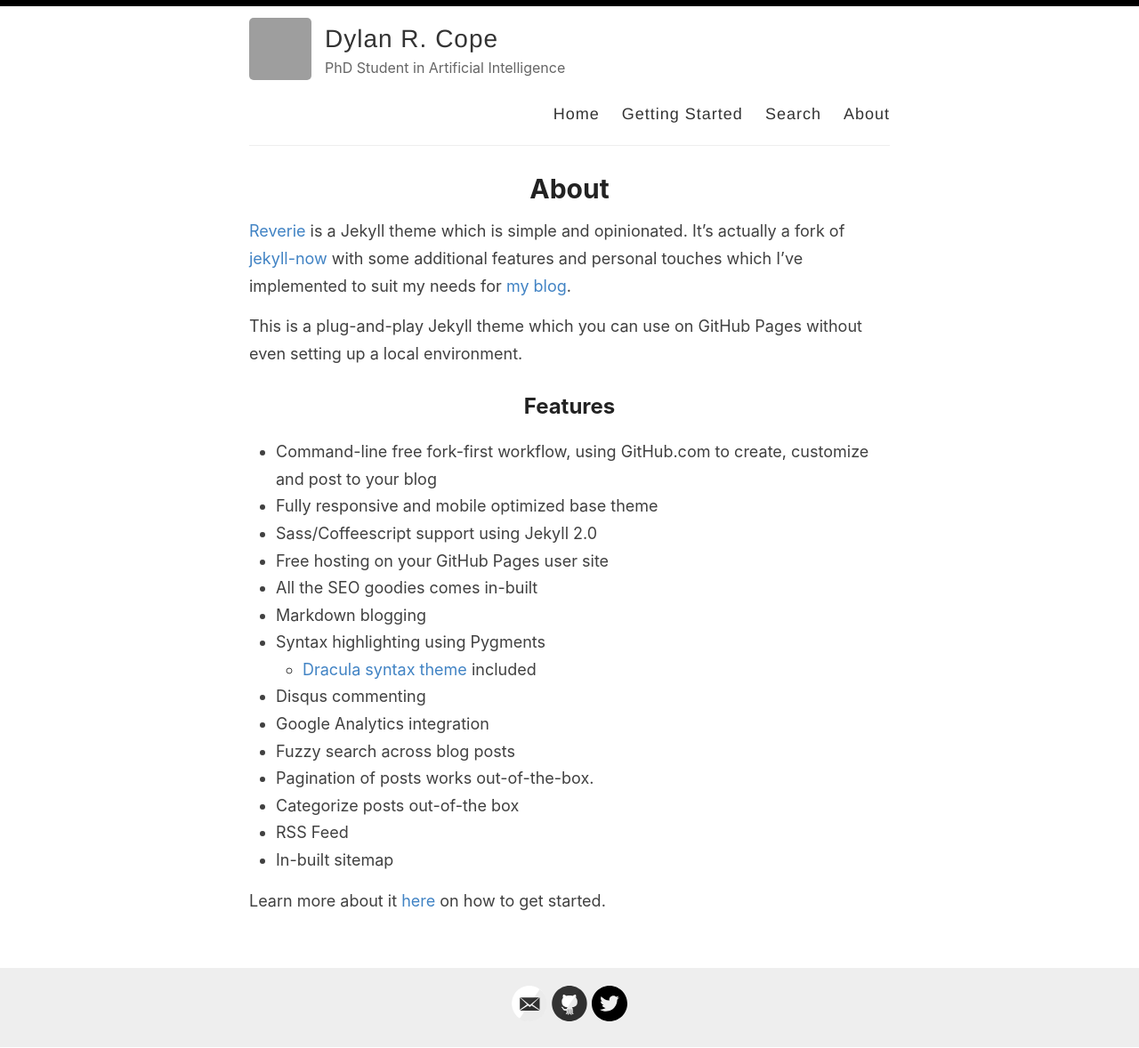
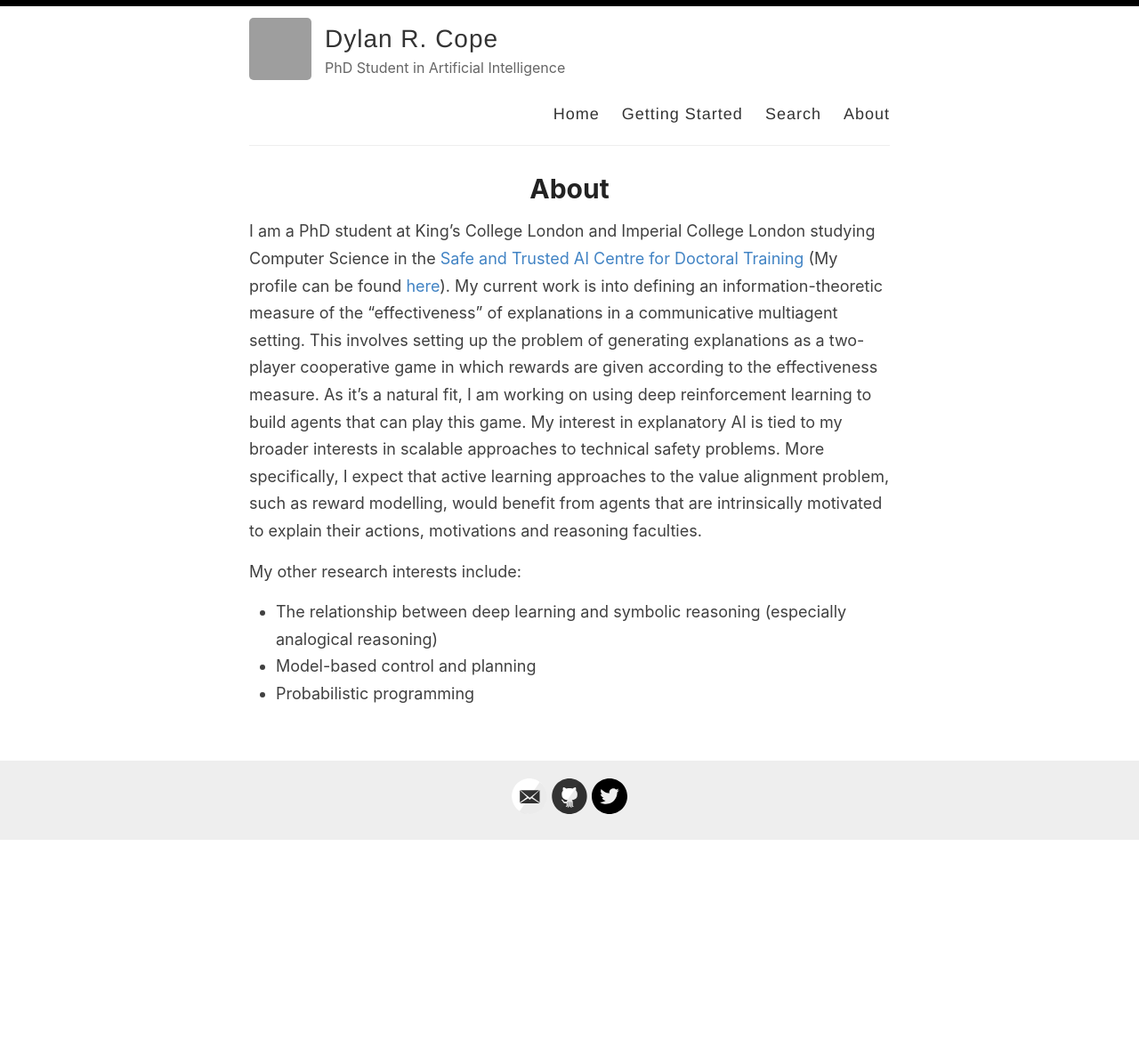
Before and after one commit to DylanCope/dylancope.github.io, a Jekyll site: the page built from _pages/about.md, in a window 1280 px wide. Shown: the whole page at 89% size. Built offline with Jekyll 4.4.1, drawn with Linux system fonts in a browser that asks for light colours; after the commit the page ends 945 px from its top, so only the background shows below that; grey boxes are pictures that could not be loaded.

Commit message:
Update about.md

```diff
--- a/_pages/about.md
+++ b/_pages/about.md
@@ -4,26 +4,10 @@
 permalink: /about/
 ---
 
-[Reverie](https://github.com/amitmerchant1990/reverie) is a Jekyll theme which is simple and opinionated. It's actually a fork of [jekyll-now](https://github.com/barryclark/jekyll-now) with some additional features and personal touches which I've implemented to suit my needs for [my blog](https://www.amitmerchant.com).
+I am a PhD student at King's College London and Imperial College London studying Computer Science in the [Safe and Trusted AI Centre for Doctoral Training](https://safeandtrustedai.org) (My profile can be found [here](https://safeandtrustedai.org/person/dylan-cope/)). My current work is into defining an information-theoretic measure of the “effectiveness” of explanations in a communicative multiagent setting. This involves setting up the problem of generating explanations as a two-player cooperative game in which rewards are given according to the effectiveness measure. As it’s a natural fit, I am working on using deep reinforcement learning to build agents that can play this game. My interest in explanatory AI is tied to my broader interests in scalable approaches to technical safety problems. More specifically, I expect that active learning approaches to the value alignment problem, such as reward modelling, would benefit from agents that are intrinsically motivated to explain their actions, motivations and reasoning faculties.
 
-This is a plug-and-play Jekyll theme which you can use on GitHub Pages without even setting up a local environment.
+My other research interests include:
 
-## Features
-
-- Command-line free fork-first workflow, using GitHub.com to create, customize and post to your blog
-- Fully responsive and mobile optimized base theme
-- Sass/Coffeescript support using Jekyll 2.0
-- Free hosting on your GitHub Pages user site
-- All the SEO goodies comes in-built
-- Markdown blogging
-- Syntax highlighting using Pygments
-    - [Dracula syntax theme](https://draculatheme.com/) included
-- Disqus commenting
-- Google Analytics integration
-- Fuzzy search across blog posts
-- Pagination of posts works out-of-the-box.
-- Categorize posts out-of-the box
-- RSS Feed
-- In-built sitemap
-
-Learn more about it [here](https://github.com/amitmerchant1990/reverie) on how to get started.
+* The relationship between deep learning and symbolic reasoning (especially analogical reasoning)
+* Model-based control and planning
+* Probabilistic programming
```
